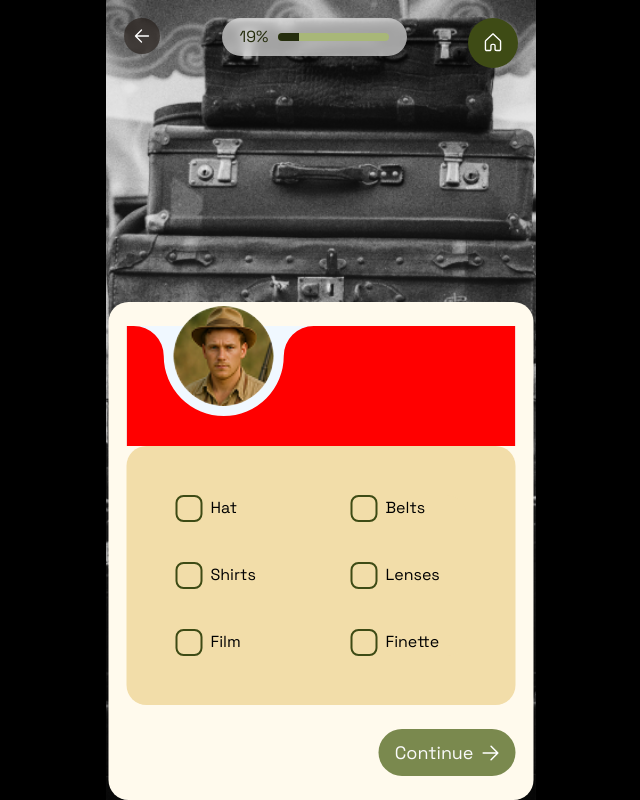
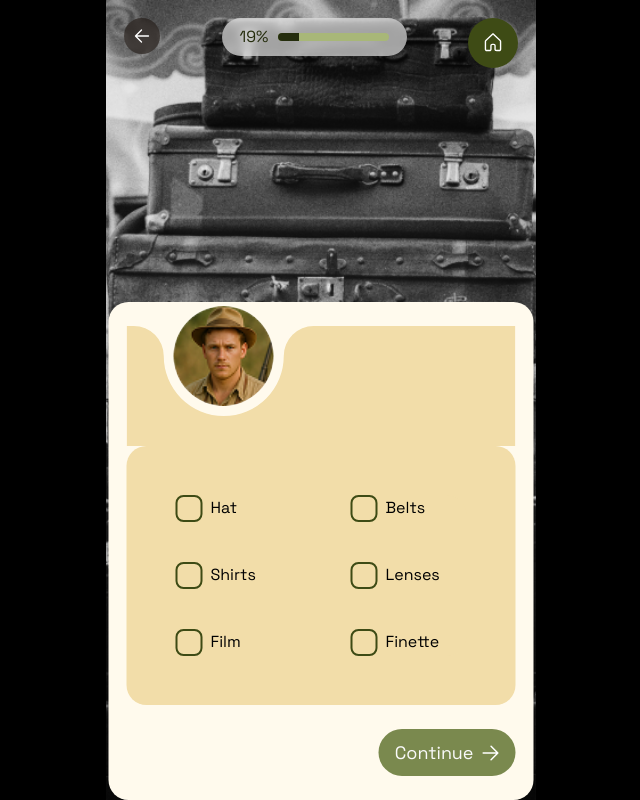
Before and after one commit to Flex-Wrap/nhm-app, a React (Vite) app: page /nhm-app/safariPages/checkbox in a window 1280 px wide. Shown: the whole page, without its empty margins (319-959 px from the left). Built offline with nearby package versions, Linux system fonts and the light colour scheme; a web font is replaced by a local one.

Commit message:
returned styling to normal

```diff
--- a/src/components/ProfileCutout.css
+++ b/src/components/ProfileCutout.css
@@ -1,5 +1,4 @@
 .cutout-wrapper {
-  background-color: aliceblue;
   width: 100%;
   min-height: 120px;
   position: relative;
@@ -9,11 +8,12 @@
 .cutout-body {
   width: 100%;
   min-height: 120px;
-  background: red;
   clip-path: url(#profileClip);
   position: relative;
   padding-left: 16px;
   padding-right: 16px;
+  padding-bottom: 16px;
+  background-color: var(--wheat-300);
   }
 
 .cutout-body p {
--- a/src/components/ProfileCutout.tsx
+++ b/src/components/ProfileCutout.tsx
@@ -73,7 +73,7 @@ const ProfileCutout: React.FC<ProfileCutoutProps> = ({
   return (
     <div className={`cutout-wrapper ${wrapperClassName ?? ""}`} ref={wrapperRef}>
       <div
-        className={`cutout-body ${bodyClassName ?? ""}`}
+        className={`cutout-body ${bodyClassName ?? ""}`} style={{paddingTop}}
       >
         {children}
       </div>
```
